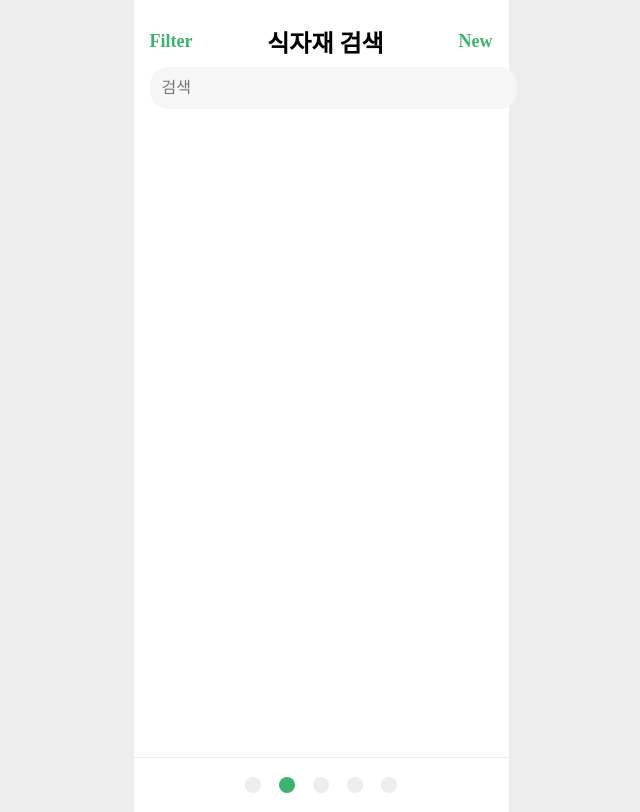
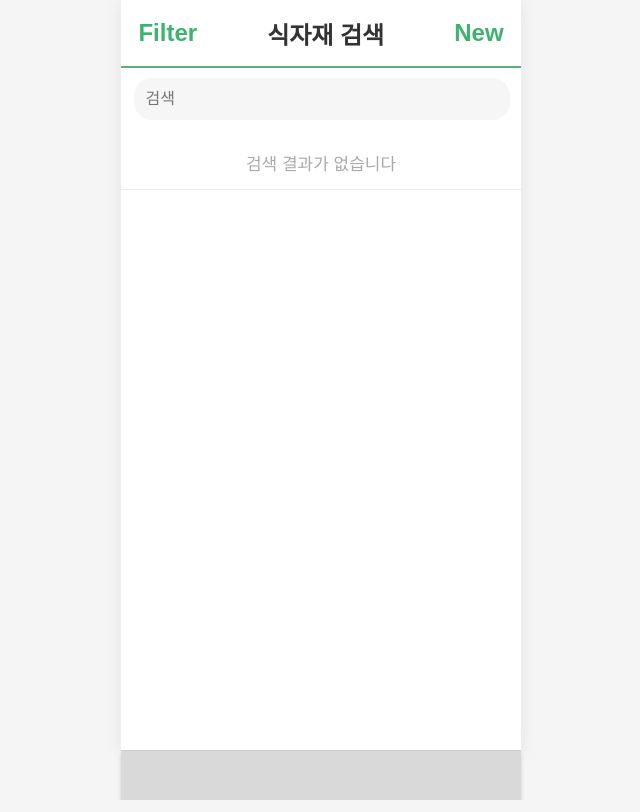
Before and after one commit to Hogeon-Lee/sp2025, a Flask app: template templates/ingredient_search.html in a window 1280 px wide. Shown: the whole page, without its empty margins (319-959 px from the left). Run offline with Flask 3, Linux system fonts and the light colour scheme; the template is opened without the code that fills it, so the values that code supplies are empty.

Commit message:
one_resolution + css

```diff
--- a/app.py
+++ b/app.py
@@ -1,14 +1,18 @@
 from flask import Flask, render_template, jsonify, request
+from ingredient_crud import ingredient_crud
+from ai_menu_page import ai_menu
 import pymysql
 
 app = Flask(__name__)
+app.register_blueprint(ingredient_crud, url_prefix='/')
+app.register_blueprint(ai_menu, url_prefix='/')
 
 def get_db():
     return pymysql.connect(
         host='127.0.0.1',
         port=3306,
         user='root',
-        password='gksrnr2001!',
+        password='root',   # 실제 DB 비밀번호로 변경
         db='mydb',
         charset='utf8'
     )
--- a/ingredient_crud.py
+++ b/ingredient_crud.py
@@ -7,7 +7,7 @@
     return pymysql.connect(
         host='127.0.0.1',
         user='root',
-        password='happy0102',   # 실제 DB 비밀번호로 변경
+        password='root',   # 실제 DB 비밀번호로 변경
         db='mydb',
         charset='utf8'
     )
--- a/static/ingredient_search.css
+++ /dev/null
@@ -1,94 +0,0 @@
-body {
-  background: #ededed;
-  margin: 0;
-  font-family: 'Pretendard', 'sans-serif';
-}
-.container {
-  width: 375px;
-  margin: 0 auto;
-  background: #fff;
-  min-height: 812px;
-  display: flex;
-  flex-direction: column;
-}
-header {
-  display: flex;
-  align-items: center;
-  justify-content: space-between;
-  padding: 24px 16px 8px 16px;
-  font-size: 18px;
-}
-.header-title {
-  font-weight: bold;
-  font-size: 24px;
-}
-.filter-btn, .new-btn {
-  color: #3cb46e;
-  font-weight: 600;
-  cursor: pointer;
-}
-.search-wrap {
-  padding: 0 16px 8px 16px;
-}
-.search-input {
-  width: 100%;
-  border: none;
-  border-radius: 18px;
-  padding: 12px;
-  background: #f6f6f6;
-  font-size: 16px;
-  margin-bottom: 8px;
-}
-.result-list {
-  list-style: none;
-  padding: 0;
-  margin: 0;
-  flex: 1;
-}
-.result-list li {
-  padding: 14px 16px;
-  border-bottom: 1px solid #ececec;
-  font-size: 17px;
-}
-.bottom-nav {
-  display: flex;
-  justify-content: center;
-  align-items: center;
-  gap: 18px;
-  height: 54px;
-  background: #fff;
-  border-top: 1px solid #ececec;
-}
-.dot {
-  width: 16px;
-  height: 16px;
-  background: #ededed;
-  border-radius: 50%;
-  transition: background 0.2s;
-}
-.dot.active {
-  background: #3cb46e;
-}
-.modal {
-  position: fixed;
-  top: 0; left: 0; right: 0; bottom: 0;
-  background: rgba(0,0,0,0.3);
-  display: flex;
-  align-items: center;
-  justify-content: center;
-  z-index: 999;
-}
-.modal-content {
-  background: #fff;
-  padding: 24px;
-  border-radius: 20px;
-  min-width: 280px;
-  display: flex;
-  flex-direction: column;
-  gap: 12px;
-}
-.modal-btns {
-  display: flex;
-  gap: 12px;
-  margin-top: 8px;
-}
--- a/static/style.css
+++ b/static/style.css
@@ -1,26 +1,72 @@
+/* === 전체 공통 === */
 body {
   background: #f5f5f5;
   margin: 0;
-  font-family: Arial, sans-serif;
+  font-family: 'Pretendard', Arial, sans-serif;
+  min-height: 100vh;
+  display: flex;
+  flex-direction: column;
+  align-items: center;
 }
+
+/* === 헤더(타이틀) === */
+.title, header {
+  display: flex;
+  align-items: center;
+  justify-content: center;
+  width: 100vw;
+  max-width: 400px;
+  height: 68px;
+  margin: 0 auto;
+  font-size: 1.5rem;
+  color: #333;
+  font-weight: bold;
+  background: #fff;
+  border-bottom: 2px solid #5db075;
+  box-sizing: border-box;
+  padding: 0;
+  position: relative;
+}
+
+header .header-title {
+  font-weight: bold;
+  font-size: 24px;
+  margin: 0 20px;
+}
+
+header .filter-btn {
+  color: #3cb46e;
+  font-weight: 600;
+  cursor: pointer;
+  margin-right: 50px;
+}
+
+header .new-btn {
+  color: #3cb46e;
+  font-weight: 600;
+  cursor: pointer;
+  margin-left: 50px;
+}
+
+
+/* === 메인 컨테이너 === */
 .container {
-  width: 393px;
-  min-height: 916px;
-  margin: 40px auto;
+  width: 100vw;
+  max-width: 400px;
+  min-height: calc(100vh - 50px);
+  margin: 0 auto;
   background: #fff;
   border-radius: 0;
-  position: relative;
   box-shadow: 0 2px 16px rgba(0,0,0,0.08);
   overflow: hidden;
   padding-bottom: 70px;
+  box-sizing: border-box;
+  display: flex;
+  flex-direction: column;
+  align-items: center;
 }
-.title {
-  text-align: center;
-  margin-top: 30px;
-  font-size: 1.5rem;
-  color: #5db075;
-  font-weight: bold;
-}
+
+/* === 월 네비게이션 === */
 .month-nav {
   display: flex;
   justify-content: center;
@@ -54,13 +104,99 @@
 canvas {
   background: #fff;
   border-radius: 10px;
+  width: 100% !important;
+  max-width: 368px;
 }
+
+/* === ingredient_search 전용 === */
+.search-wrap {
+  padding: 0 16px 8px 16px;
+  width: 96%;
+  box-sizing: border-box;
+  margin-top: 10px;
+  margin-right: 23px;
+}
+.search-input {
+  width: 100%;
+  border: none;
+  border-radius: 18px;
+  padding: 12px;
+  background: #f6f6f6;
+  font-size: 16px;
+  margin-bottom: 8px;
+}
+.result-list {
+  list-style: none;
+  padding: 0;
+  margin: 0;
+  flex: 1;
+  width: 100%;
+}
+.result-list li {
+  padding: 14px 16px;
+  border-bottom: 1px solid #ececec;
+  font-size: 17px;
+}
+
+/* === 메뉴/AI 추천 공통 === */
+h2 {
+  font-size: 18px;
+  color: #333;
+  margin-top: 24px;
+  margin-bottom: 12px;
+  font-weight: 600;
+}
+h3 {
+  background-color: #4CAF50;
+  color: white;
+  padding: 7px 0;
+  border-radius: 6px;
+  margin: 10px 0 8px 0;
+  font-size: 16px;
+  font-weight: 500;
+}
+.menu-block {
+  background-color: #fff8dc;
+  padding: 14px;
+  border-radius: 8px;
+  margin-top: 10px;
+  margin-bottom: 12px;
+  width: 100%;
+  box-sizing: border-box;
+}
+.section p {
+  font-size: 15px;
+  margin: 6px 0;
+}
+.update-time {
+  font-size: 12px;
+  color: gray;
+  margin-bottom: 18px;
+}
+.main-button {
+  background-color: #4CAF50;
+  color: white;
+  padding: 11px 24px;
+  border: none;
+  border-radius: 6px;
+  font-size: 16px;
+  font-weight: 600;
+  cursor: pointer;
+  margin-top: 24px;
+  transition: background 0.18s;
+}
+.main-button:hover {
+  background-color: #45a049;
+}
+
+/* === 하단 네비게이션 바 === */
 .bottom-nav {
   position: fixed;
   left: 50%;
   bottom: 0;
   transform: translateX(-50%);
-  width: 393px;
+  width: 100vw;
+  max-width: 400px;
   height: 50px;
   background: #d9d9d9;
   border-top: 1px solid #ccc;
@@ -68,9 +204,9 @@
   justify-content: space-around;
   align-items: center;
   z-index: 100;
-  box-shadow: 0px 4px 4px 0 rgba(0,0,0,0.25);
+  box-shadow: 0px 4px 4px 0 rgba(0,0,0,0.15);
+  box-sizing: border-box;
 }
-
 .nav-btn {
   width: 38px; height: 38px;
   border-radius: 50%;
--- a/templates/ingredient_search.html
+++ b/templates/ingredient_search.html
@@ -3,8 +3,8 @@
 <head>
   <meta charset="UTF-8">
   <title>식자재 검색</title>
-  <meta name="viewport" content="width=375, initial-scale=1.0">
-  <link rel="stylesheet" href="{{ url_for('static', filename='ingredient_search.css') }}">
+  <meta name="viewport" content="width=393, initial-scale=1.0">
+  <link rel="stylesheet" href="{{ url_for('static', filename='style.css') }}">
 </head>
 <body>
   <div class="container">
```
Also changed, not shown: other parts of static/style.css (+50 -0 lines), ai_menu_page.py (+6 -7 lines), static/ai_menu_style.css (deleted, +0 -89 lines), templates/ai_menu_empty.html (+7 -2 lines), templates/ai_menu_result.html (+7 -2 lines), templates/index.html (+4 -7 lines).
